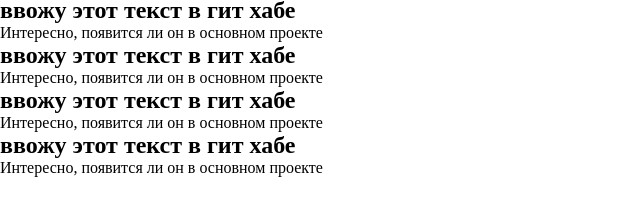
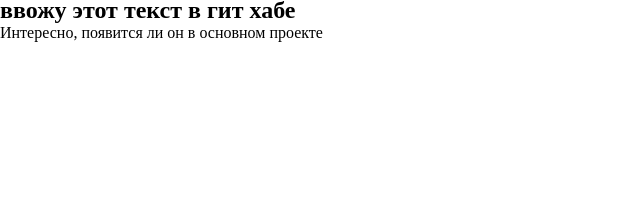
Before and after one commit to Dasha9525/git-course, a plain HTML site: page index.html in a window 1280 px wide. Shown: the part 58-274 px from the top of the page, without its empty margins (0-640 px from the left). Drawn offline with Linux system fonts and the light colour scheme.

Commit message:
Revert "добавили много h2 p"
This reverts commit 4d63ecbd4fab3ccbf747735ce363a4b141bc5137.

```diff
--- a/index.html
+++ b/index.html
@@ -20,11 +20,5 @@
    <p>это просто страничка для теста работы с версиями</p>
    <h2> ввожу этот текст в гит хабе </h2>
    <p> Интересно, появится ли он в основном проекте </p>
-   <h2> ввожу этот текст в гит хабе </h2>
-   <p> Интересно, появится ли он в основном проекте </p>
-   <h2> ввожу этот текст в гит хабе </h2>
-   <p> Интересно, появится ли он в основном проекте </p>
-   <h2> ввожу этот текст в гит хабе </h2>
-   <p> Интересно, появится ли он в основном проекте </p>
 </body>
 </html>
```
